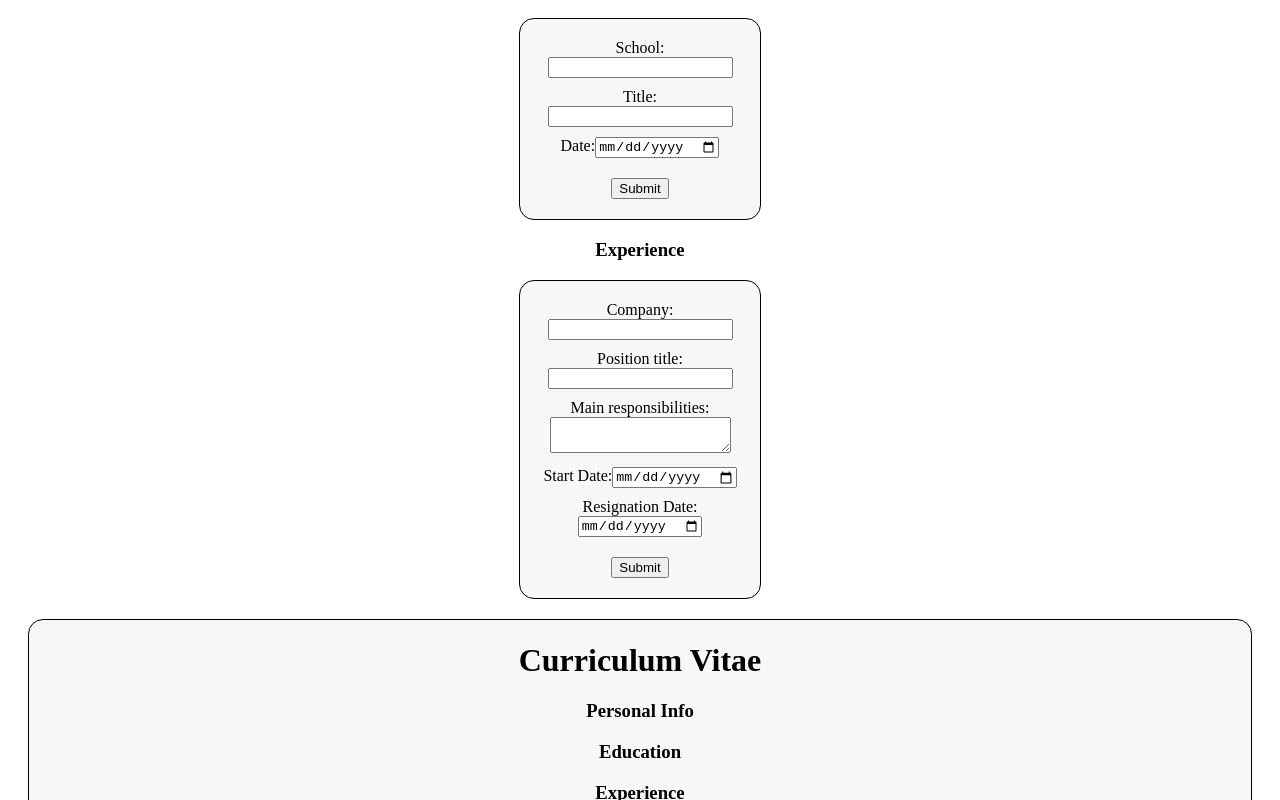
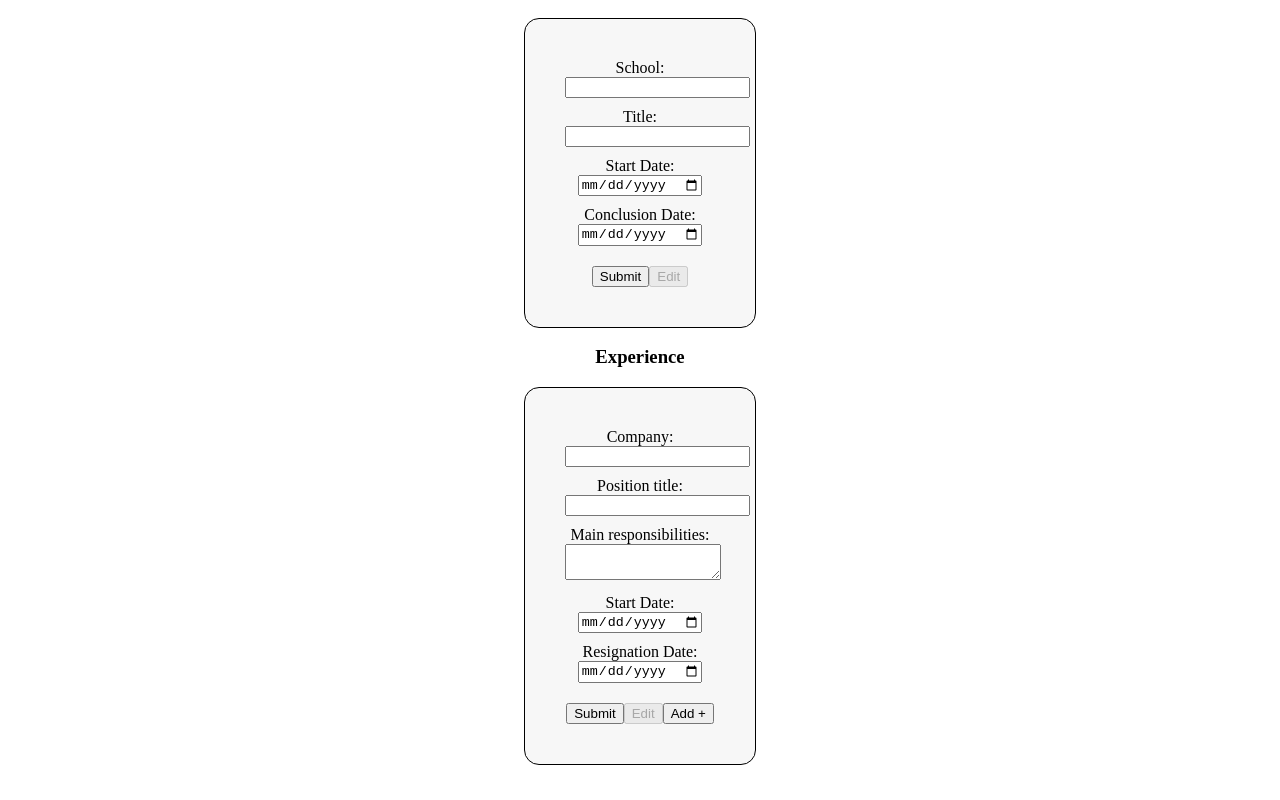
Before and after one commit to MattFLPe/cv-application, a React (Create React App) app: page / in a window 1280 px wide. Shown: the part 300-1100 px from the top of the page. Built offline with nearby package versions, Linux system fonts and the light colour scheme.

Commit message:
Add the properties on Inputs Add the buttons

```diff
--- a/src/components/EducationInfo.js
+++ b/src/components/EducationInfo.js
@@ -1,44 +1,68 @@
 import { useState } from "react"
-import PersonalInfo from "./PersonalInfo";
-import ContainerInfo from "./container";
 import GenericInput from "./GenericInput";
+import useEditButton from "./EditButton";
 
 export default function EducationInfo({ onSubmit }) {
     const [schoolName, setschoolName] = useState('');
     const [schoolTitle, setschoolTitle] = useState('');
-    const [schoolDate, setschoolDate] = useState('');
-
-
+    const [schoolStartDate, setschoolStartDate] = useState('');
+    const [schoolConclusionDate, setschoolConclusionDate] = useState('');
+    const [buttonState, setButtonState] = useState(false);
+    const [buttonEditState, setButtonEditState] = useState(true);
 
     const handleSubmit = (e) => {
         e.preventDefault();
-        onSubmit({ schoolName, schoolTitle, schoolDate });
+        onSubmit({ schoolName, schoolTitle, schoolStartDate, schoolConclusionDate });
+        setButtonState(true);
+        setButtonEditState(false);
       }
+
+      useEditButton(setButtonState, setButtonEditState, "educationInfoEditButton");
 
     return (
         <form onSubmit={handleSubmit}>
-          <div className="containerForm">
+          <div className="containerFormEd">
             <GenericInput
               label="School"
               type="text"
               value={schoolName}
               onChange={setschoolName}
+              disabled={buttonState}
               />
               <GenericInput
               label="Title"
               type="text"
               value={schoolTitle}
               onChange={setschoolTitle}
+              disabled={buttonState}
               />
               <GenericInput
-              label="Date"
+              label="Start Date"
               type="date"
-              value={schoolDate}
-              onChange={setschoolDate}
+              value={schoolStartDate}
+              onChange={setschoolStartDate}
+              disabled={buttonState}
               />
-                <div className="button">
-                    <button type="submit">Submit</button>
-                </div>
+              <GenericInput
+              label="Conclusion Date"
+              type="date"
+              value={schoolConclusionDate}
+              onChange={setschoolConclusionDate}
+              disabled={buttonState}
+              />
+              <div className="button">
+                <button
+                type="submit"
+                disabled={buttonState}
+                >{buttonState ? 'Submitted' : 'Submit'}
+                </button>
+                <button
+                className="educationInfoEditButton"
+                type="button"
+                disabled={buttonEditState}
+                >Edit
+                </button>
+              </div>
          </div>
         </form>
     )
--- a/src/components/ExperienceInfo.js
+++ b/src/components/ExperienceInfo.js
@@ -1,56 +1,82 @@
 import { useState } from "react"
-import PersonalInfo from "./PersonalInfo";
-import ContainerInfo from "./container";
 import GenericInput from "./GenericInput";
+import useEditButton from "./EditButton";
+
 
 export default function ExperienceInfo({ onSubmit }) {
     const [companyName, setcompanyName] = useState("");
     const [companyTitle, setcompanyTitle] = useState("");
     const [mainResponsibilities, setmainResponsibilities] = useState("");
-
-
+    const [startDate, setstartDate] = useState("");
+    const [resignationDate, setresignationDate] = useState("");
+    const [buttonState, setButtonState] = useState(false);
+    const [buttonEditState, setButtonEditState] = useState(true);
 
 const handleSubmit = (e) => {
     e.preventDefault();
-    onSubmit({ companyName, companyTitle, mainResponsibilities })
+    onSubmit({ companyName, companyTitle, mainResponsibilities, startDate, resignationDate })
+    setButtonState(true);
+    setButtonEditState(false);
 }
+
+useEditButton(setButtonState, setButtonEditState, "experienceInfoEditButton");
 
 return (
     <form onSubmit={handleSubmit}>
-        <div className="containerForm">
+        <div className="containerFormExp">
             <GenericInput
               label="Company"
               type="text"
               value={companyName}
               onChange={setcompanyName}
+              disabled={buttonState}
               />
               <GenericInput
               label="Position title"
               type="text"
               value={companyTitle}
               onChange={setcompanyTitle}
+              disabled={buttonState}
               />
               <label>Main responsibilities:
               <textarea
               type="text"
               value={mainResponsibilities}
-              onChange={setmainResponsibilities}
+              onChange={(e) => setmainResponsibilities(e.target.value)}
+              disabled={buttonState}
               />
               </label>
               <GenericInput
               label="Start Date"
               type="date"
-              value={Date}
-              onChange={Date}
+              value={startDate}
+              onChange={setstartDate}
+              disabled={buttonState}
               />
               <GenericInput
               label="Resignation Date"
               type="date"
-              value={Date}
-              onChange={Date}
+              value={resignationDate}
+              onChange={setresignationDate}
+              disabled={buttonState}
               />
-              <div className="button">
-                <button type="submit">Submit</button>
+            <div className="button">
+              <button
+                type="submit"
+                disabled={buttonState}
+                >{buttonState ? 'Submitted' : 'Submit'}
+                </button>
+                <button
+                className="experienceInfoEditButton"
+                type="button"
+                disabled={buttonEditState}
+                >Edit
+                </button>
+                <button
+                className="experienceInfoEditButton"
+                type="button"
+                >Add +
+                </button>
             </div>
         </div>
     </form>
--- a/src/components/PersonalInfo.js
+++ b/src/components/PersonalInfo.js
@@ -3,17 +3,27 @@ import { useState } from "react";
 import { PhoneInput } from 'react-international-phone';
 import 'react-international-phone/style.css';
 import GenericInput from "./GenericInput";
+import useEditButton from "./EditButton";
 
 export default function PersonalInfo({ onSubmit }) {
   const [name, setName] = useState('');
   const [email, setEmail] = useState('');
   const [phone, setPhone] = useState('');
-
-
+  const [buttonState, setButtonState] = useState(false);
+  const [buttonEditState, setButtonEditState] = useState(true);
+/*
+  const handleEdit = () => {
+    setButtonEditState
+  }
+*/
   const handleSubmit = (e) => {
     e.preventDefault();
     onSubmit({name, email, phone});
+    setButtonState(true);
+    setButtonEditState(false);
   }
+
+  useEditButton(setButtonState, setButtonEditState, "personalInfoEditButton");
 
     return (
         <form onSubmit={handleSubmit}>
@@ -23,22 +33,35 @@ export default function PersonalInfo({ onSubmit }) {
               type="text"
               value={name}
               onChange={setName}
+              disabled={buttonState}
               />
             <GenericInput
               label="Email"
               type="email"
               value={email}
               onChange={setEmail}
+              disabled={buttonState}
               />
             <label>Phone:
             <PhoneInput
               defaultCountry="ua"
               value={phone}
               onChange={(phone) => setPhone(phone)}
+              disabled={buttonState}
               />
             </label>
             <div className="button">
-            <button type="submit">Submit</button>
+                <button
+                type="submit"
+                disabled={buttonState}
+                >{buttonState ? 'Submitted' : 'Submit'}
+                </button>
+                <button
+                className="personalInfoEditButton"
+                type="button"
+                disabled={buttonEditState}
+                >Edit
+                </button>
             </div>
          </div>
         </form>
```
